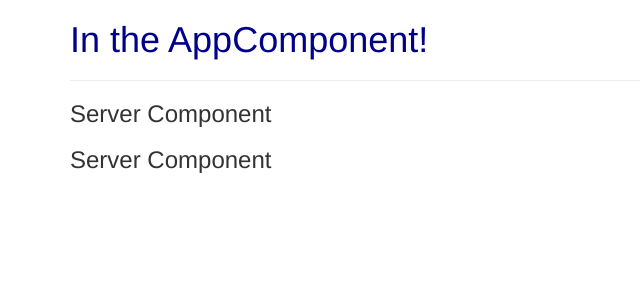
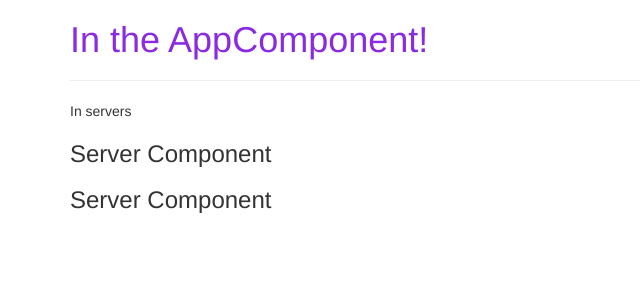
Before and after one commit to ksranjan/angular-basics, an Angular app: page / in a window 1280 px wide. Shown: the top 300 px of the page, without its empty margins (0-640 px from the left). Built offline with nearby package versions, Linux system fonts and the light colour scheme.

Commit message:
selector as an attribute

```diff
--- a/src/app/app.component.html
+++ b/src/app/app.component.html
@@ -4,7 +4,8 @@
     <div class="col-xs-12">
       <h1> In the AppComponent!</h1>
       <hr>
-      <app-servers></app-servers>
+      <div app-servers></div>
+      <!--<app-servers></app-servers>-->
     </div>
   </div>
 
--- a/src/app/app.component.ts
+++ b/src/app/app.component.ts
@@ -3,10 +3,7 @@ import { Component } from '@angular/core';
 @Component({
   selector: 'app-root',
   templateUrl: './app.component.html',
-  styles : [`
-    h1{
-    color: darkblue;
-  `],
+  styleUrls: ['./app.component.css']
 })
 export class AppComponent {
   title = 'app';
--- a/src/app/servers/servers.component.ts
+++ b/src/app/servers/servers.component.ts
@@ -1,11 +1,8 @@
 import { Component, OnInit } from '@angular/core';
 
 @Component({
-  selector: 'app-servers',
-  template: `
-    <app-server></app-server>
-    <app-server></app-server>
-    `,
+  selector: '[app-servers]',
+  templateUrl: './servers.component.html',
   styleUrls: ['./servers.component.css']
 })
 export class ServersComponent implements OnInit {
```
